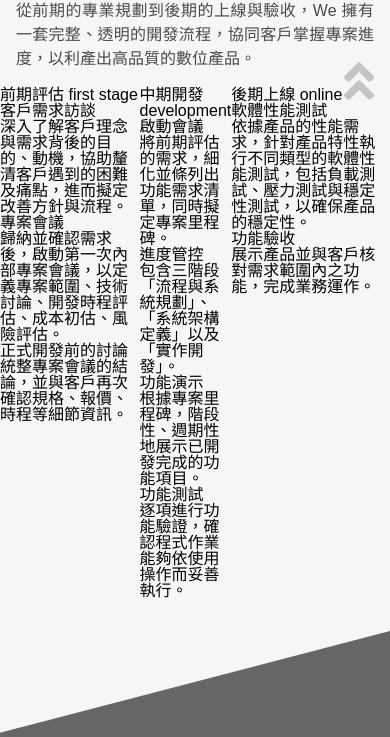
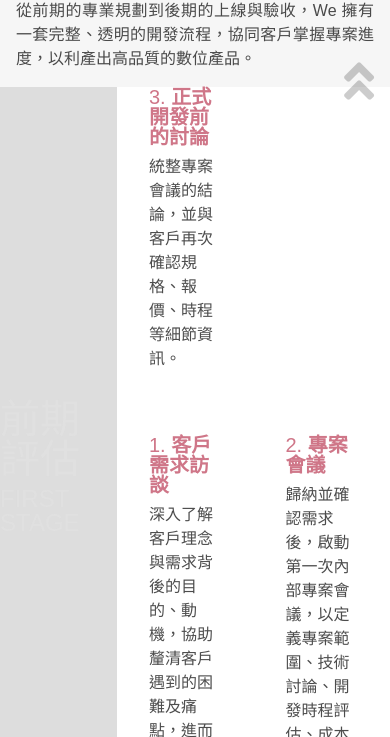
Before and after one commit to anny0911xo/We, a plain HTML site: page process.html in a window 390 px wide. Shown: the part 497-1234 px from the top of the page. Drawn offline with Linux system fonts and the light colour scheme.

Commit message:
new phone

```diff
--- a/process.html
+++ b/process.html
@@ -82,7 +82,7 @@
 
         <div class="main-body container mx-auto">
             <div class="process">
-                <section class="prpcess-item">
+                <section class="process-item">
                     <div class="process-head">
                         <h2 class="process-name">
                             <span class="process-cht">前期評估</span>
@@ -111,7 +111,7 @@
                     </div>
 
                 </section>
-                <section class="prpcess-item">
+                <section class="process-item">
                     <div class="process-head">
                         <h2 class="process-name">
                             <span class="process-cht">中期開發</span>
@@ -146,7 +146,7 @@
                     </div>
 
                 </section>
-                <section class="prpcess-item">
+                <section class="process-item">
                     <div class="process-head">
                         <h2 class="process-name">
                             <span class="process-cht">後期上線</span>
--- a/style/process.css
+++ b/style/process.css
@@ -1,5 +1,81 @@
 @charset "utf-8";
 
-.process{
+.process-item{
     display: flex;
 }
+
+.process-head{
+    width: 30%;
+    display: flex;
+    justify-content: center;
+    align-items: center;
+    background-color: #ddd;
+    transition-duration: .3s;
+}
+
+.process-item:hover .process-head{
+    background-color: #cf7688;
+}
+
+.process-body{
+    width: 70%;
+    background-color: #fff;
+}
+
+.process-item + .process-item{
+    margin-top: 2rem;
+}
+
+.process-name{
+    color: rgba(225,225,225,.7);
+}
+
+.process-cht,
+.process-en{
+    display: block;
+}
+
+.process-cht{
+    font-size: 2.5rem;
+}
+
+.process-en{
+    margin-top: .5rem;
+    font-size: 1.5rem;
+    text-transform: uppercase;
+}
+
+.process-ol{
+    list-style-type: decimal;
+    list-style-position: inside;
+    display: flex;
+    flex-wrap: wrap-reverse;
+}
+
+.process-li{
+    padding: 2rem;
+    width: 50%;
+    box-sizing: border-box;
+}
+
+.process-li::marker{
+    color: #cf7688;
+    font-size: 1.25rem;
+}
+
+.process-li:nth-child(n+3){
+    padding-top: 0;
+}
+
+.process-title{
+    color: #cf7688;
+    font-weight: 600;
+    font-size: 1.25rem;
+    display: inline;
+}
+
+.process-desc{
+    margin-top: .5rem;
+    color: rgba(0,0,0,.7);
+    line-height: 1.5;
+}
```
Also changed, not shown: index.html (+8 -8 lines), style/index.css (+74 -0 lines), style/all.css.
